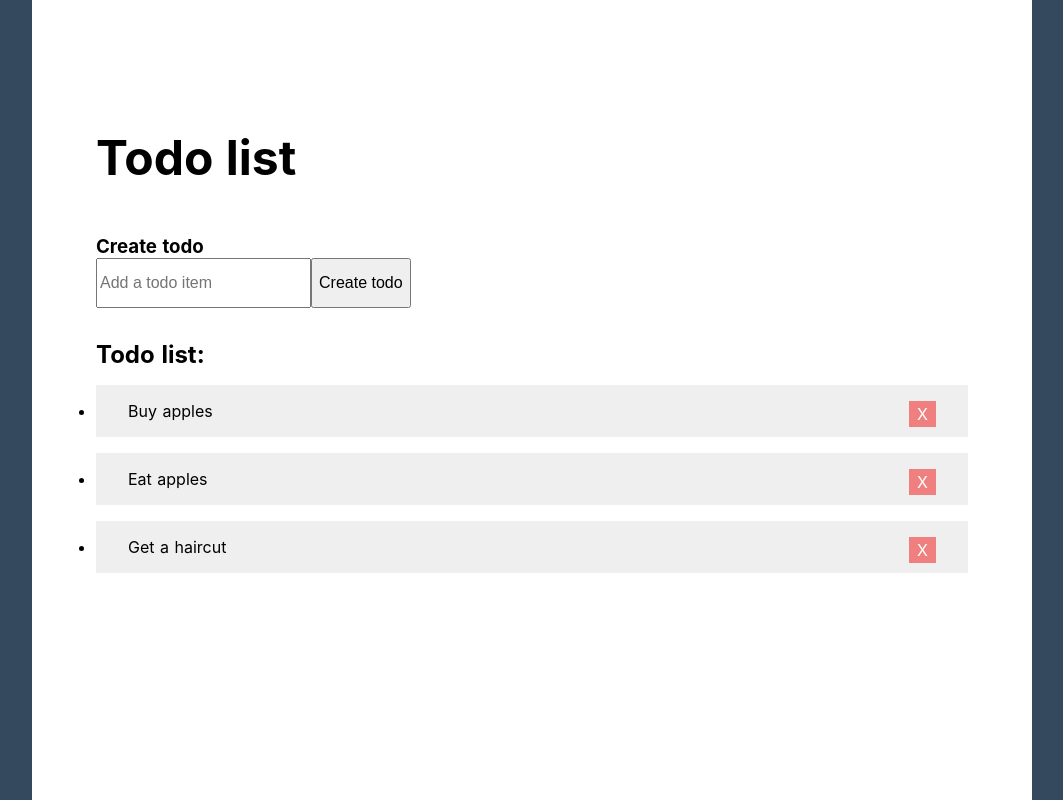
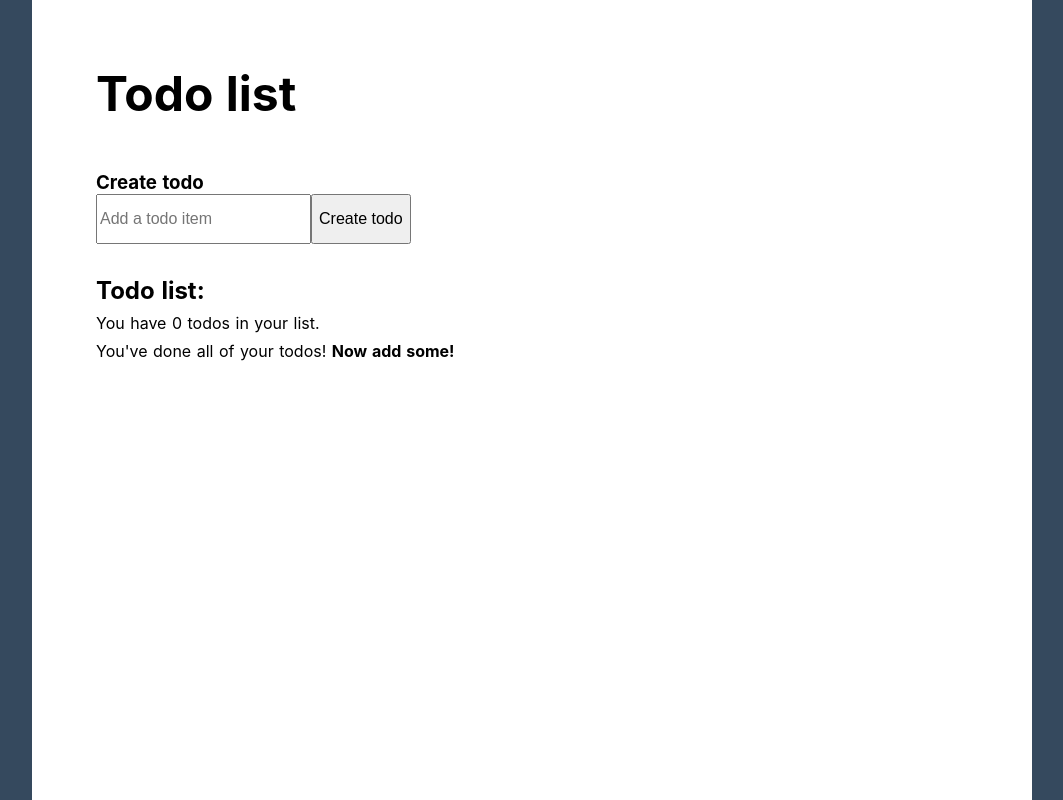
Before and after one commit to rabbyraptor/nuxt-playground, a Nuxt app: page /todo in a window 1280 px wide. Shown: the whole page, without its empty margins (108-1171 px from the left). Built offline with nearby package versions, Linux system fonts and the light colour scheme.

Commit message:
Added js-cookie to /todo
Added cookie support for Todo list

```diff
--- a/components/todoItem.vue
+++ b/components/todoItem.vue
@@ -23,7 +23,7 @@ export default{
 }
 </script>
 
-<style scoped>
+<style>
   li{
     background-color:#efefef;
     padding:1em 2em;
--- a/components/todoItemAdd.vue
+++ b/components/todoItemAdd.vue
@@ -1,6 +1,6 @@
 <template>
   <div>
-    <input v-model="input" type="text" placeholder="Add a todo item" required />
+    <input v-model="input" @keyup.enter="emitAddItem()" type="text" placeholder="Add a todo item" required />
     <button type="submit" @click="emitAddItem()">
       <span>Create todo</span>
     </button>
@@ -30,7 +30,7 @@ export default{
 }
 </script>
 
-<style scoped>
+<style>
   li{
     background-color:#efefef;
     padding:1em 2em;
--- a/package.json
+++ b/package.json
@@ -15,6 +15,7 @@
     "contentful": "^7.9.1",
     "encoding": "^0.1.12",
     "fauna-shell": "^0.9.6",
+    "js-cookie": "^2.2.1",
     "netlify-cli": "^2.14.0",
     "netlify-lambda": "^1.6.3",
     "nuxt": "^2.0.0"
--- a/pages/todo/index.vue
+++ b/pages/todo/index.vue
@@ -7,9 +7,10 @@
     </div>
     <div id="todo-list">
       <h2>Todo list:</h2>
+      <p>You have {{ items.length }} todos in your list.</p>
       <ul>
         <todo-item :items="items" @emitDeleteItem="deleteItem" v-if="this.items.length > 0"></todo-item>
-        <p v-if="this.items.length <= 0">You've done all of your todos! Nice! :)</p>
+        <p v-if="!containsItems">You've done all of your todos! <b>Now add some!</b></p>
       </ul>
     </div>
   </div>
@@ -18,39 +19,51 @@
 <script>
 import todoItem from '../../components/todoItem'
 import todoItemAdd from '../../components/todoItemAdd'
+import Cookies from '../../node_modules/js-cookie/src/js.cookie.js'
 
 export default {
-  data() {
+  data(){
     return {
-      items:[
-      {name: 'Buy apples'},
-      {name: 'Eat apples'},
-      {name: 'Get a haircut'}
-      ],
+      items:[],
     }
   },
-  components:
-  {
+  mounted(){
+    if(Cookies.get('todos')){
+      console.log('You have a cookie named todos.')
+      this.items = Cookies.getJSON('todos');
+    }else{
+      console.log("You don't have a cookie named todos.")
+    }
+  },
+  updated(){
+    Cookies.set('todos', this.items);
+    console.log(Cookies.get('todos', this.items));
+  },
+  components:{
     todoItem,
     todoItemAdd
   },
-
   methods:{
     addItem(input){
       this.items.push({name: input});
     },
     deleteItem(item){
-      console.log(this.items.indexOf(item));
       this.items.splice(this.items.indexOf(item), 1);
     }
   },
   computed:{
-
+    containsItems(){
+      if(this.items.length > 0){
+        return true;
+      }else{
+        return false;
+      }
+    }
   }
 };
 </script>
 
-<style scope>
+<style>
 body {
   background-color: #35495e;
 }
@@ -64,9 +77,8 @@ h1{
   max-width: 1000px;
   display: flex;
   flex-flow: column;
-  padding: 0 5%;
+  padding: 5%;
   background: #fff;
-  padding-top:10%;
 }
 #todo-input{
   margin: 0 0 2em 0;
@@ -81,4 +93,7 @@ h1{
 #todo-list ul{
   padding:0;
 }
+#todo-list p{
+  margin:.5em 0 0 0;
+}
 </style>
```
Also changed, not shown: 1 other file (tests, documents, lock files or other folders).
